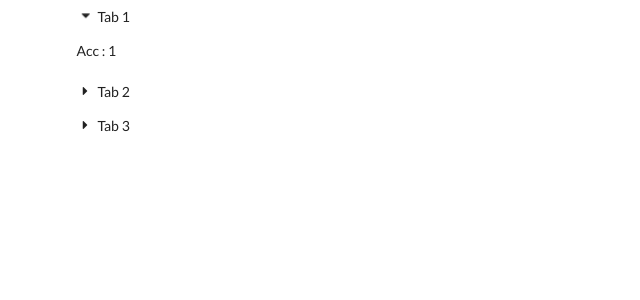
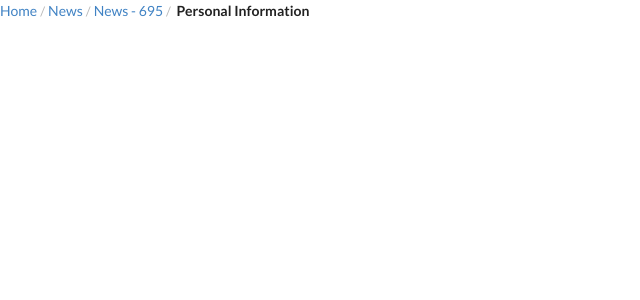
Before and after one commit to memojtabazamani/my-react-apps, a React (Create React App) app: page / in a window 1280 px wide. Shown: the top 300 px of the page, without its empty margins (0-640 px from the left). Built offline with nearby package versions, Linux system fonts and the light colour scheme.

Commit message:
done: build a breadcrumb item.

```diff
--- /dev/null
+++ b/src/Components/breadcrumbs/AppBreadcrumb.js
@@ -0,0 +1,22 @@
+import React from 'react';
+import ReactDOM from 'react-dom';
+
+import ParentCrumb from './ParentCrumb';
+import ItemCrumb from './ItemCrumb';
+
+class AppBreadcrumb extends React.Component {
+    render() {
+        return (
+            <>
+                <ParentCrumb>
+                    <ItemCrumb title="Home"/>
+                    <ItemCrumb title="News"/>
+                    <ItemCrumb title="News - 695"/>
+                    <ItemCrumb title="Detail" active={true}/>
+                </ParentCrumb>
+            </>
+        )
+    }
+}
+
+export default AppBreadcrumb;
--- /dev/null
+++ b/src/Components/breadcrumbs/ItemCrumb.js
@@ -0,0 +1,32 @@
+import React from 'react';
+import ReactDOM from 'react-dom';
+
+class ItemCrumb extends React.Component {
+    constructor(props) {
+        super(props);
+    }
+    render() {
+        let renderItem;
+        // Check for are active this item or not?
+        if(!this.props.active) { // is de-active render de-active item
+            renderItem =
+                <>
+                    <a className="section">{ this.props.title }</a>
+                    <span className = "divider" > / </span>
+                </>
+        } else { // is active render active item
+            renderItem = <> <div className="active section">Personal Information</div> </>
+        }
+        return(
+            renderItem
+        )
+    }
+}
+
+// set default props
+ItemCrumb.defaultProps = {
+    title: "item",
+    active: false
+}
+
+export default ItemCrumb;
--- /dev/null
+++ b/src/Components/breadcrumbs/ParentCrumb.js
@@ -0,0 +1,17 @@
+import React from 'react';
+import ReactDOM from 'react-dom';
+
+class ParentCrumb extends React.Component {
+    constructor(props) {
+        super(props);
+    }
+    render() {
+        return (
+            <div className="ui breadcrumb">
+                { this.props.children }
+            </div>
+        )
+    }
+}
+
+export default ParentCrumb;
--- a/src/index.js
+++ b/src/index.js
@@ -1,9 +1,12 @@
 import React from 'react';
 import ReactDOM from 'react-dom';
-import App from './Components/accordion/AppAccordion';
+// Accordion
+// import App from './Components/accordion/AppAccordion';
 
+// Breadcrumb
+import AppBreadcrumb from './Components/breadcrumbs/AppBreadcrumb';
 
 ReactDOM.render(
-    <App />,
+    <AppBreadcrumb />,
   document.getElementById('root')
 );
```
